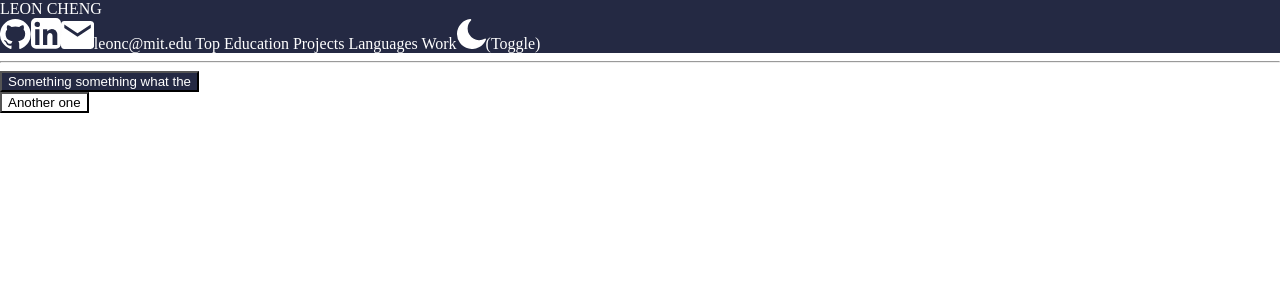
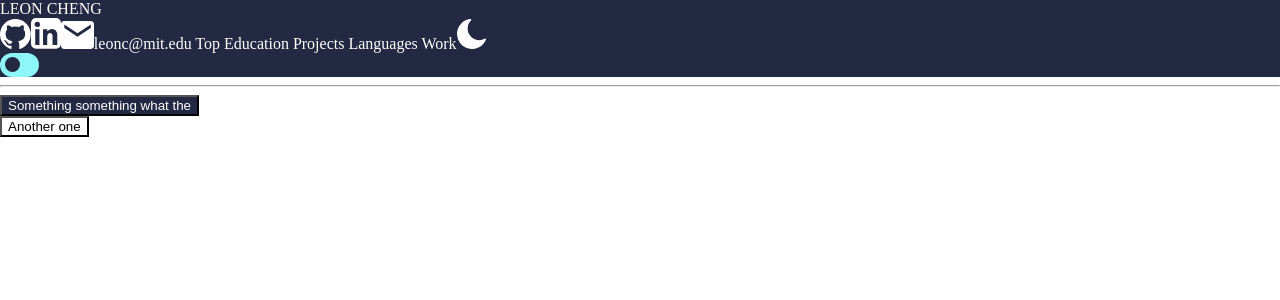
Before and after one commit to leoncheng57/redesigned-broccoli, a React app: page / in a window 1280 px wide. Shown: the top 300 px of the page. Built offline with nearby package versions, Linux system fonts and the light colour scheme.

Commit message:
making the toggle pill

```diff
--- a/src/components/Navbar/Navbar.js
+++ b/src/components/Navbar/Navbar.js
@@ -5,6 +5,23 @@ import {GithubIcon, LinkedInIcon, MailIcon, MoonIcon} from "./SocialIcons";
 const NavbarContainer = styled.div`
     background-color: ${props => props.theme.backgroundPrimary};
     color: ${props => props.theme.textColor};
+`;
+
+const ToggleContainer = styled.div`
+    background-color: ${props => props.theme.highlight};
+    width: 39px;
+    height: 24px;
+    border-radius: 99px;
+    display: flex;
+    align-items: center;
+`;
+
+const ToggleCircle = styled.div`
+    background-color: ${props => props.theme.backgroundPrimary};
+    width: 15px;
+    height: 15px;
+    border-radius: 99px;
+    margin: 0 5px;
 `;
 
 export default function(props) {
@@ -26,7 +43,9 @@ export default function(props) {
                 Work
 
                 <MoonIcon fill={props.theme.textColor}/>
-                (Toggle)
+                <ToggleContainer>
+                    <ToggleCircle/>
+                </ToggleContainer>
             </NavbarContainer>
         </ThemeProvider>
     )
```
